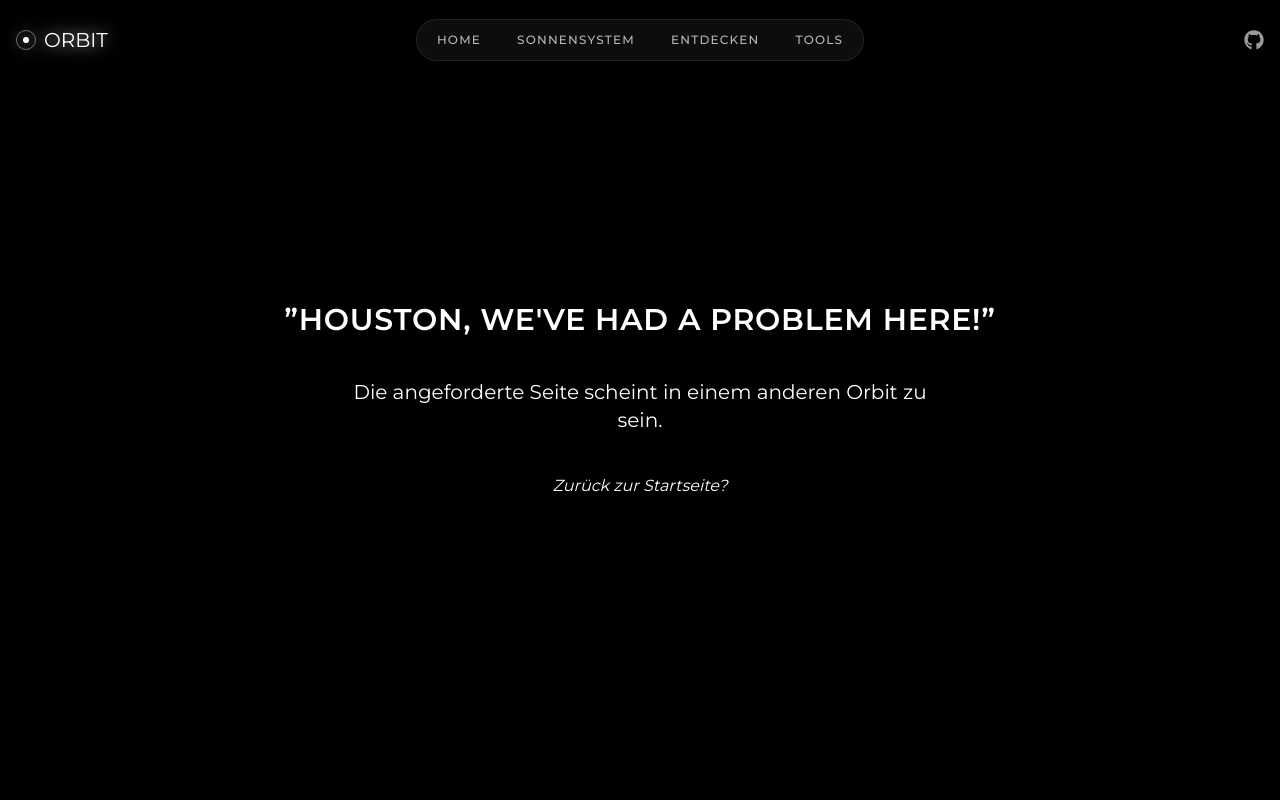
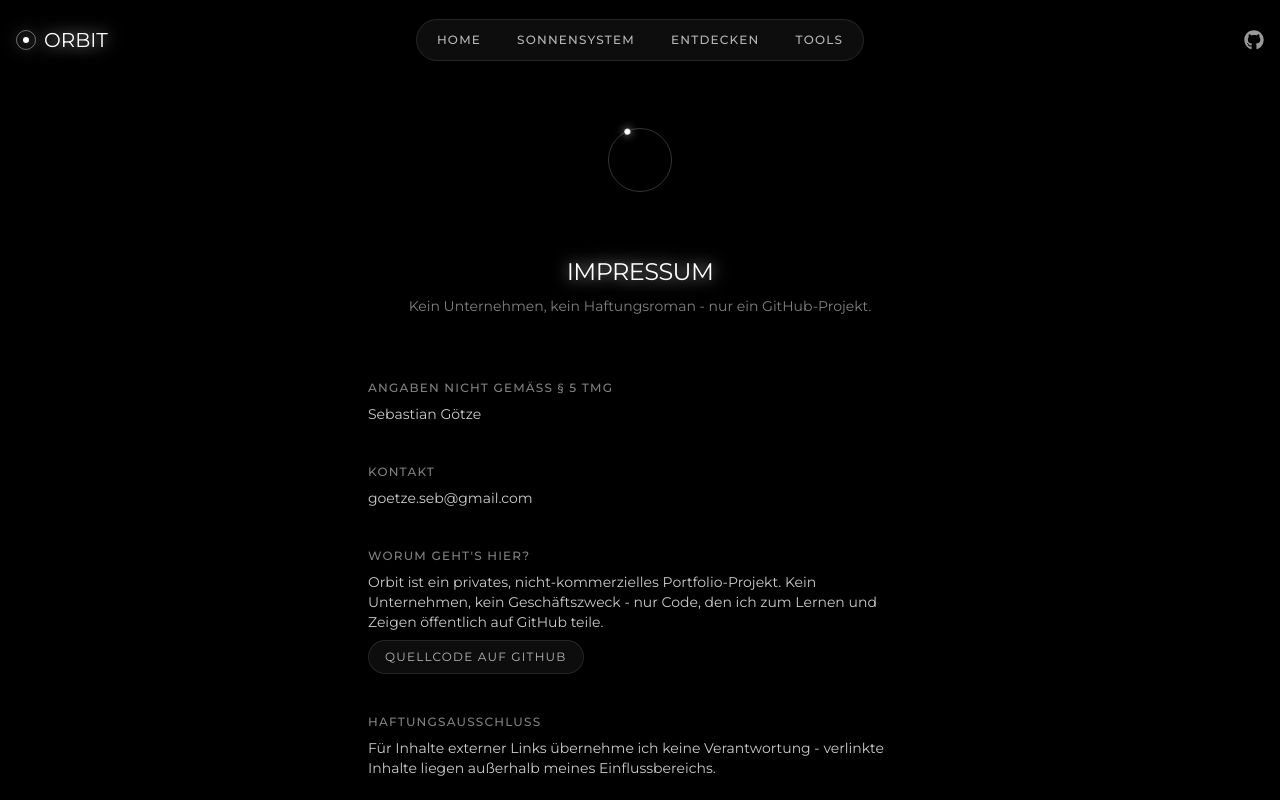
Before and after one commit to zeroequalsone/orbit, a Next.js app: page /imprint in a window 1280 px wide. Before the commit this address had no page. Shown: the top 800 px of the page. Built offline with nearby package versions, Linux system fonts and the light colour scheme.

Commit message:
feat(legal): add imprint page

```diff
--- a/app/components/Footer.tsx
+++ b/app/components/Footer.tsx
@@ -4,7 +4,7 @@ import { usePathname } from "next/navigation";
 import { FaGithub } from "react-icons/fa";
 
 const footerLinks = [
-  { name: "Impressum", href: "/impressum" },
+  { name: "Impressum", href: "/imprint" },
   { name: "Datenschutz", href: "/datenschutz" },
   { name: "AGB", href: "/agb" },
   { name: "Kontakt", href: "/kontakt" },
--- /dev/null
+++ b/app/components/ui/ContactButton.tsx
@@ -0,0 +1,26 @@
+"use client";
+import Link from "next/link";
+import { useState } from "react";
+
+export default function CopyEmailLink() {
+  const email = "goetze.seb@gmail.com";
+  const [copied, setCopied] = useState(false);
+
+  function handleClick() {
+    if (copied) return;
+    navigator.clipboard?.writeText(email).catch(() => {});
+    setCopied(true);
+    setTimeout(() => setCopied(false), 2000);
+  }
+
+  return (
+    <Link
+      href={`mailto:${email}`}
+      onClick={handleClick}
+      aria-live="polite"
+      className="text-sm text-white/80 transition-colors hover:text-white"
+    >
+      {copied ? "goetze.seb@gmail.com (kopiert)!" : "goetze.seb@gmail.com"}
+    </Link>
+  );
+}
--- /dev/null
+++ b/app/imprint/page.tsx
@@ -0,0 +1,72 @@
+import CopyEmailLink from "@/components/ui/ContactButton";
+
+export const metadata = {
+  title: "Impressum — Orbit",
+};
+
+export default function Imprint() {
+  return (
+    <div className="mx-auto flex max-w-xl flex-col items-center gap-16 px-4 py-32 text-center">
+      <div className="relative h-16 w-16">
+        <span className="absolute inset-0 rounded-full border border-white/20" />
+        <span className="absolute inset-0 animate-[spin_6s_linear_infinite]">
+          <span className="absolute -top-0.5 left-1/2 h-1.5 w-1.5 -translate-x-1/2 rounded-full bg-white shadow-[0_0_8px_rgba(255,255,255,0.8)]" />
+        </span>
+      </div>
+
+      <div className="flex flex-col gap-2">
+        <h1 className="text-2xl uppercase tracking-tight text-white drop-shadow-[0_0_8px_rgba(255,255,255,0.8)]">
+          Impressum
+        </h1>
+        <p className="text-sm text-white/50">
+          Kein Unternehmen, kein Haftungsroman - nur ein GitHub-Projekt.
+        </p>
+      </div>
+
+      <div className="flex w-full flex-col gap-10 text-left">
+        <section className="flex flex-col gap-2">
+          <h2 className="text-xs font-medium uppercase tracking-widest text-white/50">
+            Angaben nicht gemäß § 5 TMG
+          </h2>
+          <p className="text-sm text-white/80">Sebastian Götze</p>
+        </section>
+
+        <section className="flex flex-col gap-2">
+          <h2 className="text-xs font-medium uppercase tracking-widest text-white/50">
+            Kontakt
+          </h2>
+          <CopyEmailLink />
+        </section>
+
+        <section className="flex flex-col gap-2">
+          <h2 className="text-xs font-medium uppercase tracking-widest text-white/50">
+            Worum geht&apos;s hier?
+          </h2>
+          <p className="text-sm text-white/80">
+            Orbit ist ein privates, nicht-kommerzielles Portfolio-Projekt. Kein
+            Unternehmen, kein Geschäftszweck - nur Code, den ich zum Lernen und
+            Zeigen öffentlich auf GitHub teile.
+          </p>
+          <a
+            href="https://github.com/zeroequalsone/orbit"
+            target="_blank"
+            rel="noopener noreferrer"
+            className="w-fit rounded-full border border-white/10 bg-white/5 px-4 py-2 text-xs uppercase tracking-widest text-white/70 transition-colors hover:bg-white/10 hover:text-white active:bg-white/10 active:text-white"
+          >
+            Quellcode auf GitHub
+          </a>
+        </section>
+
+        <section className="flex flex-col gap-2">
+          <h2 className="text-xs font-medium uppercase tracking-widest text-white/50">
+            Haftungsausschluss
+          </h2>
+          <p className="text-sm text-white/80">
+            Für Inhalte externer Links übernehme ich keine Verantwortung -
+            verlinkte Inhalte liegen außerhalb meines Einflussbereichs.
+          </p>
+        </section>
+      </div>
+    </div>
+  );
+}
```
